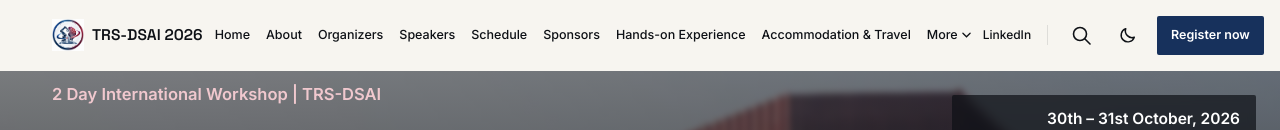
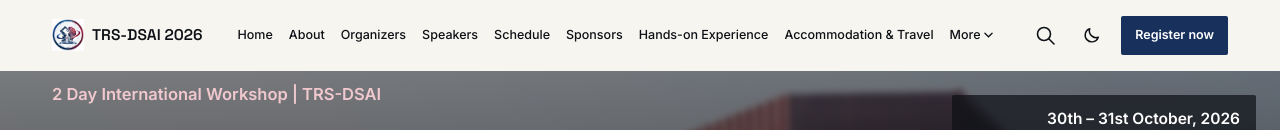
Before and after one commit to trs-tiet/TRS-DSAI-TIET, a Next.js app: page / in a window 1280 px wide. Shown: the top 130 px of the page. Built offline with nearby package versions, Linux system fonts and the light colour scheme.

Commit message:
Update Navbar.tsx

```diff
--- a/components/Navbar.tsx
+++ b/components/Navbar.tsx
@@ -96,7 +96,7 @@ export default function Navbar() {
 
   return (
     <header
-      className={`sticky top-0 z-50 transition-colors duration-300 ${
+      className={`sticky top-0 z-50 transition-colors duration-300 overflow-x-hidden ${
         scrolled ? "bg-paper/95 backdrop-blur shadow-sm" : "bg-paper"
       }`}
     >
@@ -106,7 +106,7 @@ export default function Navbar() {
           {site.eventName}
         </Link>
 
-        <nav className="hidden lg:flex items-center gap-4 text-[12.5px] font-medium">
+        <nav className="hidden xl:flex items-center gap-4 text-[12.5px] font-medium flex-wrap">
           {flatLinks.map((l) => (
             <Link key={l.href} href={l.href} className="relative group py-1 whitespace-nowrap">
               {l.label}
@@ -116,29 +116,12 @@ export default function Navbar() {
           <HoverDropdown label="More" items={moreChildren} />
         </nav>
 
-        <div className="hidden lg:flex items-center gap-3 shrink-0">
+        <div className="hidden xl:flex items-center gap-3 shrink-0">
           {scrolled && (
             <div className="text-[11px] text-steel font-medium mr-1 whitespace-nowrap">
               <Countdown compact />
             </div>
           )}
-          <div className="flex gap-2.5 items-center text-[12px]">
-            {site.socials.map((social) => (
-              social.url !== "#" && (
-                <a
-                  key={social.label}
-                  href={social.url}
-                  target="_blank"
-                  rel="noopener noreferrer"
-                  className="text-fg hover:text-crimson transition-colors font-medium"
-                  title={social.label}
-                >
-                  {social.label}
-                </a>
-              )
-            ))}
-          </div>
-          <div className="w-px h-5 bg-line mx-1" />
           <SearchModal />
           <ThemeToggle />
           <a
@@ -149,7 +132,7 @@ export default function Navbar() {
           </a>
         </div>
 
-        <div className="flex items-center gap-1 lg:hidden">
+        <div className="flex items-center gap-1 xl:hidden">
           <SearchModal />
           <ThemeToggle />
           <button
@@ -165,7 +148,7 @@ export default function Navbar() {
       </div>
 
       {open && (
-        <div className="lg:hidden bg-paper border-t border-line px-6 pb-6 flex flex-col gap-4 max-h-[75vh] overflow-y-auto">
+        <div className="xl:hidden bg-paper border-t border-line px-6 pb-6 flex flex-col gap-4 max-h-[75vh] overflow-y-auto">
           {flatLinks.map((l) => (
             <Link key={l.href} href={l.href} onClick={() => setOpen(false)} className="text-[15px] font-medium py-1">
               {l.label}
```
